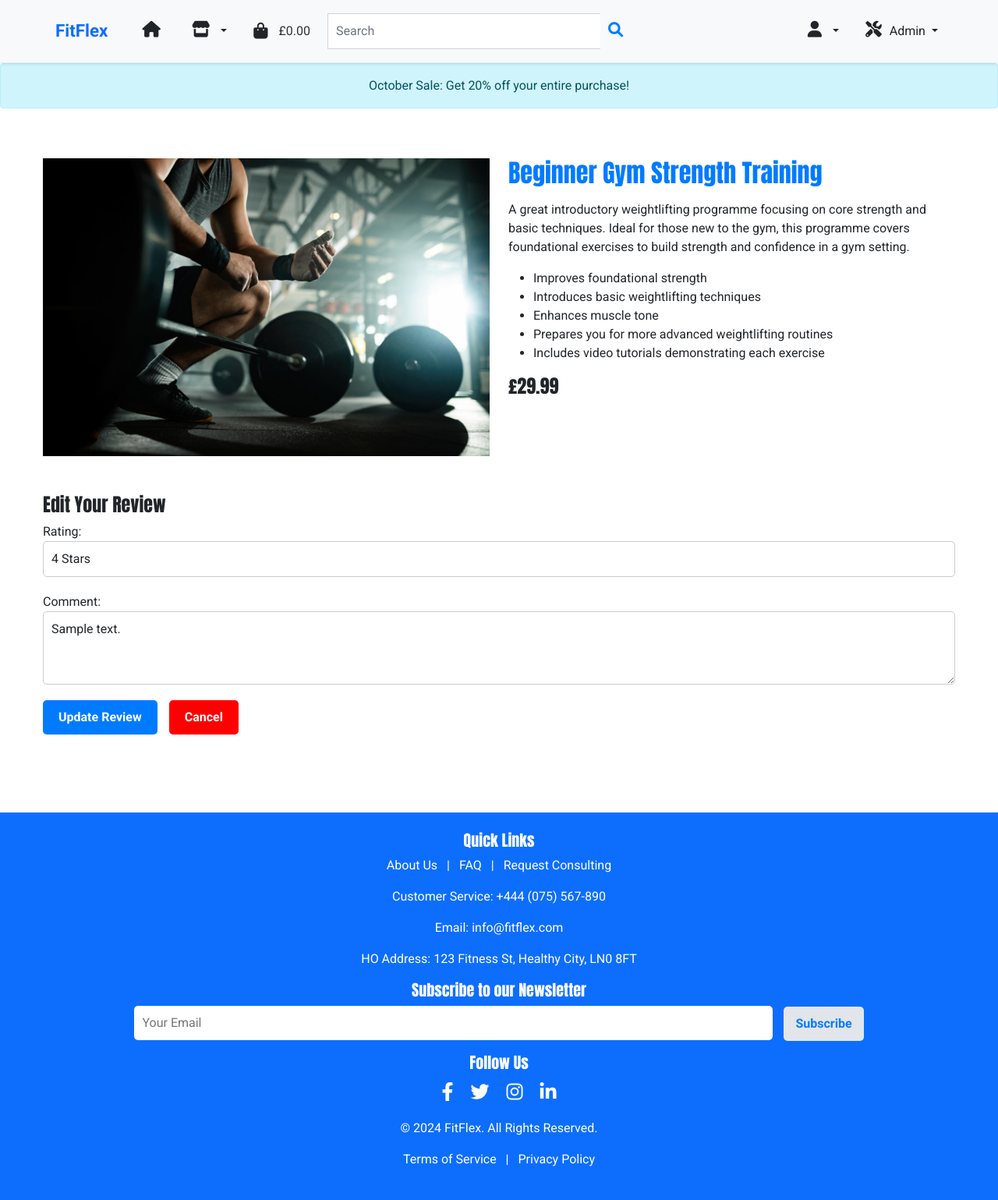
After one commit to JonFD4/FitFlex, a Django app: page /products/review/edit/1/ in a window 1280 px wide. The commit adds this page. Shown: the whole page at 78% size. Run offline with Django 5.2, Linux system fonts and the light colour scheme; a user stored in the database is signed in; data comes from the database, SQL or seed files in the repository; tables that the repository leaves empty hold one stand-in row (values such as "Sample post"); some libraries are stand-ins or nearby versions.

Commit message:
Complete user and admin CRUD functionality on reviews

```diff
--- /dev/null
+++ b/fitflexproduct/templates/products/edit_review.html
@@ -0,0 +1,49 @@
+{% extends "base.html" %}
+
+{% block content %}
+<div class="container mt-5">
+    <div class="row">
+        <div class="col-md-6">
+            {% if review.workout_program.image %}
+                <img class="img-fluid product-detail-image" src="{{ review.workout_program.image.url }}" alt="{{ review.workout_program.image.name }}">
+            {% else %}
+                <img class="img-fluid product-detail-image" src="{{ MEDIA_URL }}noimage.png" alt="No Image Available">
+            {% endif %}
+        </div>
+
+        <div class="col-md-6">
+            <h2 class="product-name">{{ review.workout_program.name }}</h2>
+            <p class="product-description">{{ review.workout_program.description|safe }}</p>
+            <h4 class="product-price">£{{ review.workout_program.price }}</h4>
+        </div>
+    </div>
+    <div class="row mt-5">
+        <div class="col-md-12">
+            <h4>Edit Your Review</h4>
+            <form method="POST" action="{% url 'edit_review' review.id %}">
+                {% csrf_token %}
+                <div class="form-group">
+                    <label for="rating">Rating:</label>
+                    <select class="form-control" id="rating" name="rating" required>
+                        <option value="">Select a rating</option>
+                        <option value="1" {% if review.rating == 1 %}selected{% endif %}>1 Star</option>
+                        <option value="2" {% if review.rating == 2 %}selected{% endif %}>2 Stars</option>
+                        <option value="3" {% if review.rating == 3 %}selected{% endif %}>3 Stars</option>
+                        <option value="4" {% if review.rating == 4 %}selected{% endif %}>4 Stars</option>
+                        <option value="5" {% if review.rating == 5 %}selected{% endif %}>5 Stars</option>
+                    </select>
+                </div>
+                <div class="form-group">
+                    <label for="comment">Comment:</label>
+                    <textarea class="form-control" id="comment" name="comment" rows="3" required>{{ review.comment }}</textarea>
+                </div>
+                <div class="d-flex">
+                    <button type="submit" class="btn btn-success mr-2">Update Review</button>
+                    <a href="{% url 'product_detail' review.workout_program.id %}" class="btn btn-secondary btn-danger" style="margin-left: 15px;">Cancel</a>
+                </div>
+            </form>
+        </div>
+    </div>
+</div>
+
+{% endblock %}
--- a/fitflexproduct/urls.py
+++ b/fitflexproduct/urls.py
@@ -6,6 +6,8 @@ urlpatterns = [
     path('products/', views.all_products, name='all_products'),
     path('product/<int:product_id>/', views.product_detail, name='product_detail'),
     path('product/<int:product_id>/review/', views.submit_review, name='submit_review'),
+    path('review/edit/<int:review_id>/', views.edit_review, name='edit_review'),
+    path('review/delete/<int:review_id>/', views.delete_review, name='delete_review'),
     path('add/', views.add_product, name='add_product'),
     path('edit/<int:product_id>/', views.edit_product, name='edit_product'),
     path('delete/<int:product_id>/', views.delete_product, name='delete_product'),
--- a/fitflexproduct/views.py
+++ b/fitflexproduct/views.py
@@ -114,6 +114,49 @@ def submit_review(request, product_id):
 
     return redirect('product_detail', product_id=product_id)
 
+@login_required
+def edit_review(request, review_id):
+    """
+    Allows a user to edit their own review.
+    """
+    review = get_object_or_404(Review, pk=review_id)
+    if request.user != review.user :
+        messages.error(request, "You do not have permission to edit this review.")
+        return redirect('product_detail', product_id=review.workout_program.id)
+
+    if request.method == 'POST':
+        form = ReviewForm(request.POST, instance=review)
+        if form.is_valid():
+            form.save()
+            messages.success(request, 'Your review has been updated!')
+            return redirect('product_detail', product_id=review.workout_program.id)
+        else:
+            messages.error(request, 'Failed to update the review. Please ensure the form is valid.')
+    else:
+        form = ReviewForm(instance=review)
+
+    context = {
+        'form': form,
+        'review': review,
+    }
+    return render(request, 'products/edit_review.html', context)
+
+
+@login_required
+def delete_review(request, review_id):
+    """
+    Allows a user or admin to delete a review.
+    """
+    review = get_object_or_404(Review, pk=review_id)
+    if request.user != review.user and not request.user.is_superuser:
+        messages.error(request, "You do not have permission to delete this review.")
+        return redirect('product_detail', product_id=review.workout_program.id)
+
+    review.delete()
+    messages.success(request, 'Review deleted successfully.')
+    return redirect('product_detail', product_id=review.workout_program.id)
+
+
 # Admin views for managing products
 def add_product(request):
     """ View to allow admin to add product to store """
```
Also changed, not shown: fitflexproduct/templates/products/product_detail.html (+17 -10 lines).
